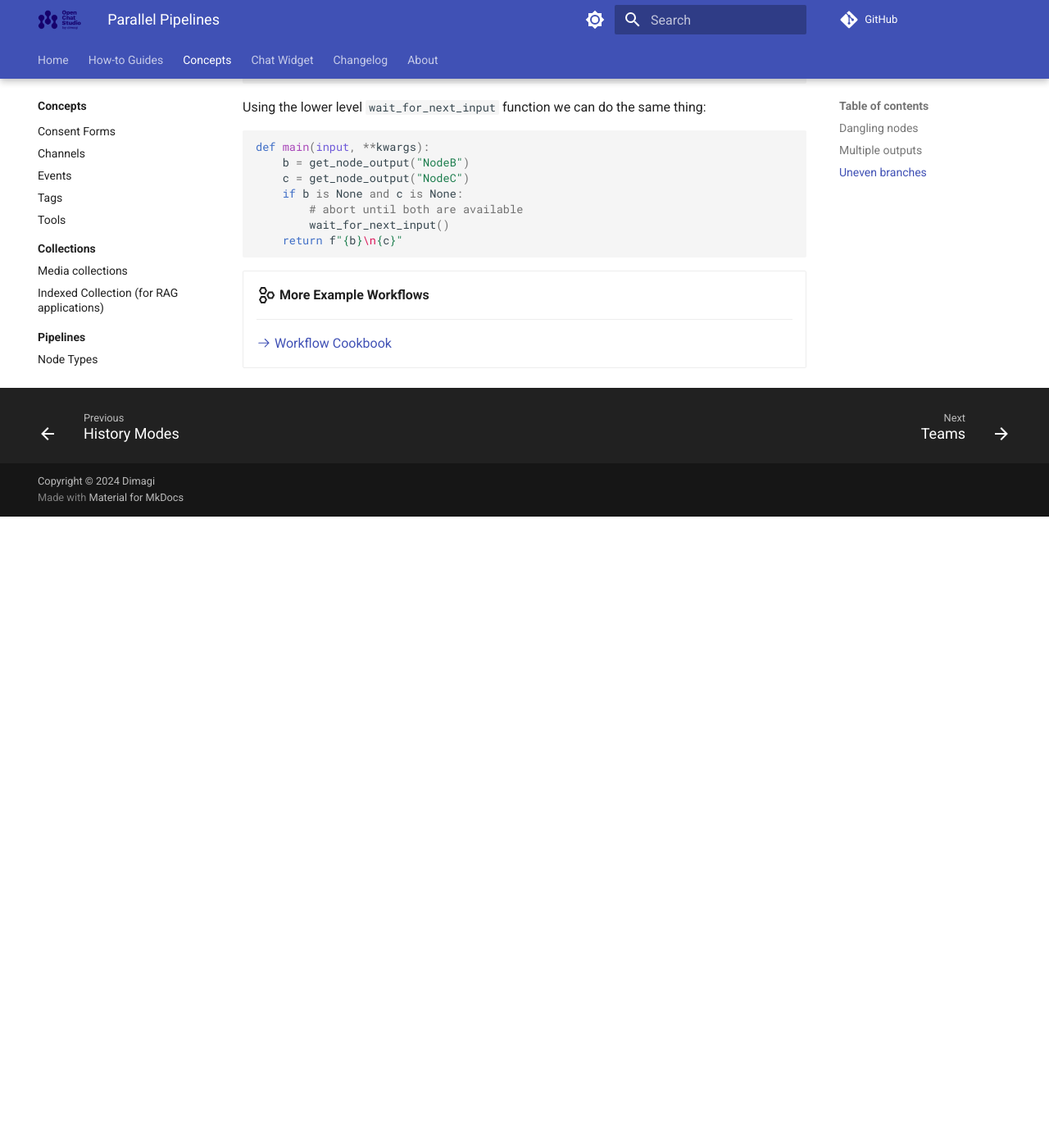
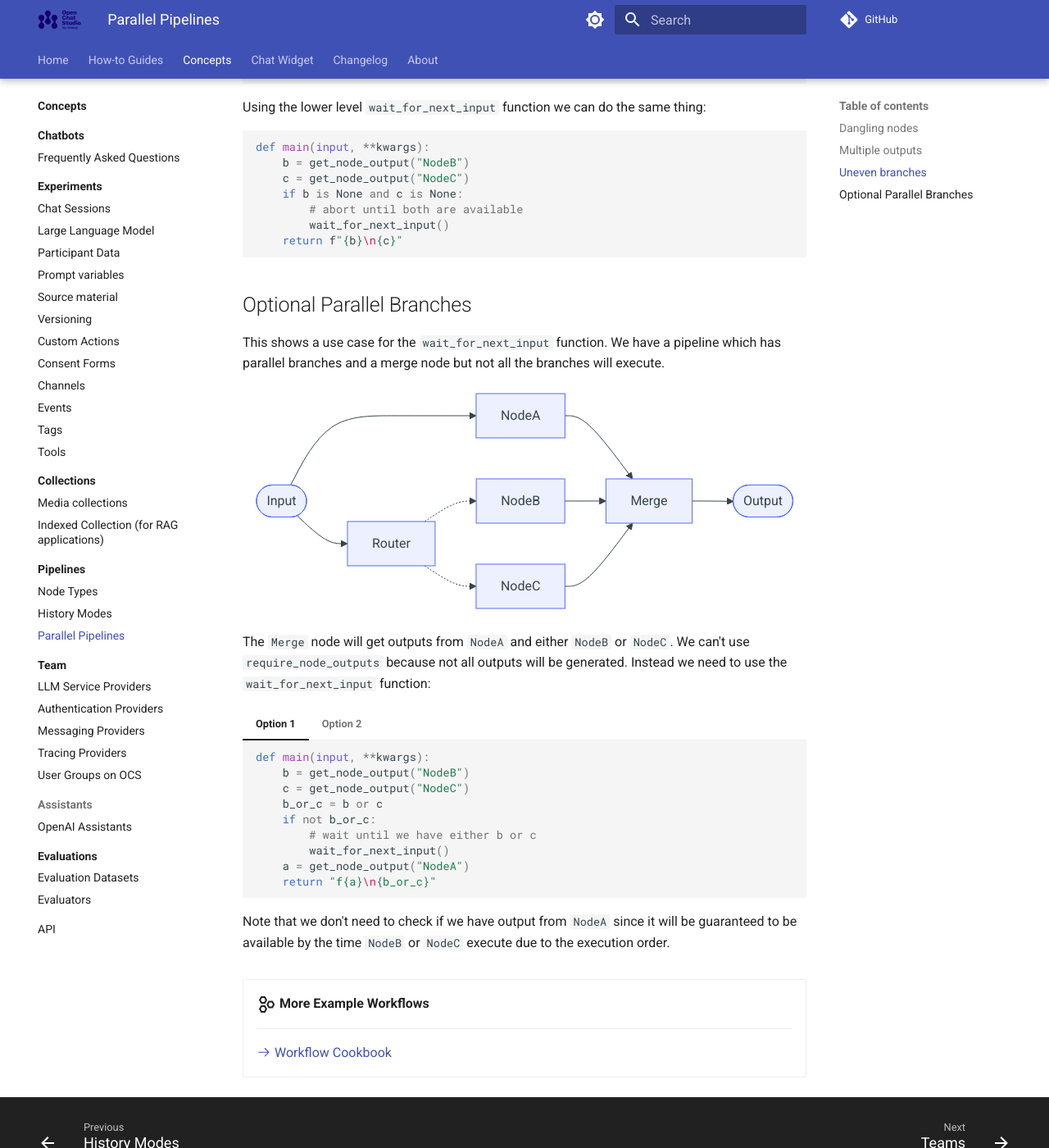
Before and after one commit to dimagi/open-chat-studio-docs, an MkDocs documentation site: the page built from docs/concepts/pipelines/parallel.md, in a window 1280 px wide and 1400 px high, scrolled down 2376 px. Shown: the whole window at 82% size. Built offline with MkDocs 1.6.1 and Material for MkDocs 9.7.7, drawn with Linux system fonts in a browser that asks for light colours; a script that is not in the unit is left out; comment, search, counter and statistics services are not loaded; before the commit the page ends 3006 px from its top, so only the background shows below that.

Commit message:
update docs with a more advanced example of optional branches in a parallel workflow

````diff
--- a/docs/concepts/pipelines/parallel.md
+++ b/docs/concepts/pipelines/parallel.md
@@ -101,6 +101,53 @@
     return f"{b}\n{c}"
 ```
 
+## Optional Parallel Branches
+
+This shows a use case for the `wait_for_next_input` function. We have a pipeline which has parallel branches and a merge node but not all the branches will execute.
+
+```mermaid
+flowchart LR
+    start([Input]) --> Router
+    start --> NodeA
+    Router -.-> NodeB
+    Router -.-> NodeC
+    NodeA --> Merge
+    NodeB --> Merge
+    NodeC --> Merge
+    Merge --> out([Output])
+```
+
+The `Merge` node will get outputs from `NodeA` and either `NodeB` or `NodeC`. We can't use `require_node_outputs` because not all outputs will be generated. Instead we need to use the `wait_for_next_input` function:
+
+=== "Option 1"
+
+    ```python
+    def main(input, **kwargs):
+        b = get_node_output("NodeB")
+        c = get_node_output("NodeC")
+        b_or_c = b or c
+        if not b_or_c:
+            # wait until we have either b or c
+            wait_for_next_input()
+        a = get_node_output("NodeA")
+        return "f{a}\n{b_or_c}"
+    ```
+
+    Note that we don't need to check if we have output from `NodeA` since it will be guaranteed to be available by the time `NodeB` or `NodeC` execute due to the execution order.
+
+=== "Option 2"
+
+    This options makes use of the [`node_inputs`](nodes.md#additional-keyword-arguments) keyword argument which contains a list of all the inputs available to the current node execution. Since we want to wait until we have inputs from `NodeA and (NodeB or NodeC)` we can check that the inputs list has at least two values.
+
+    ```python
+    def main(input, **kwargs):
+        all_inputs = kwargs.get("node_inputs", [])
+        if len(all_inputs) < 2:
+            # wait until we have at least two inputs
+            wait_for_next_input()
+        return "\n".join(all_inputs)
+    ```
+
 <div class="grid cards" markdown>
 
 -   :material-hexagon-multiple-outline:{ .lg .middle } __More Example Workflows__
--- a/mkdocs.yml
+++ b/mkdocs.yml
@@ -65,6 +65,8 @@
   - pymdownx.inlinehilite
   - pymdownx.snippets
   - pymdownx.superfences
+  - pymdownx.tabbed:
+      alternate_style: true
   - toc:
       permalink: true
 
````
Also changed, not shown: docs/concepts/pipelines/nodes.md (+1 -1 lines).
